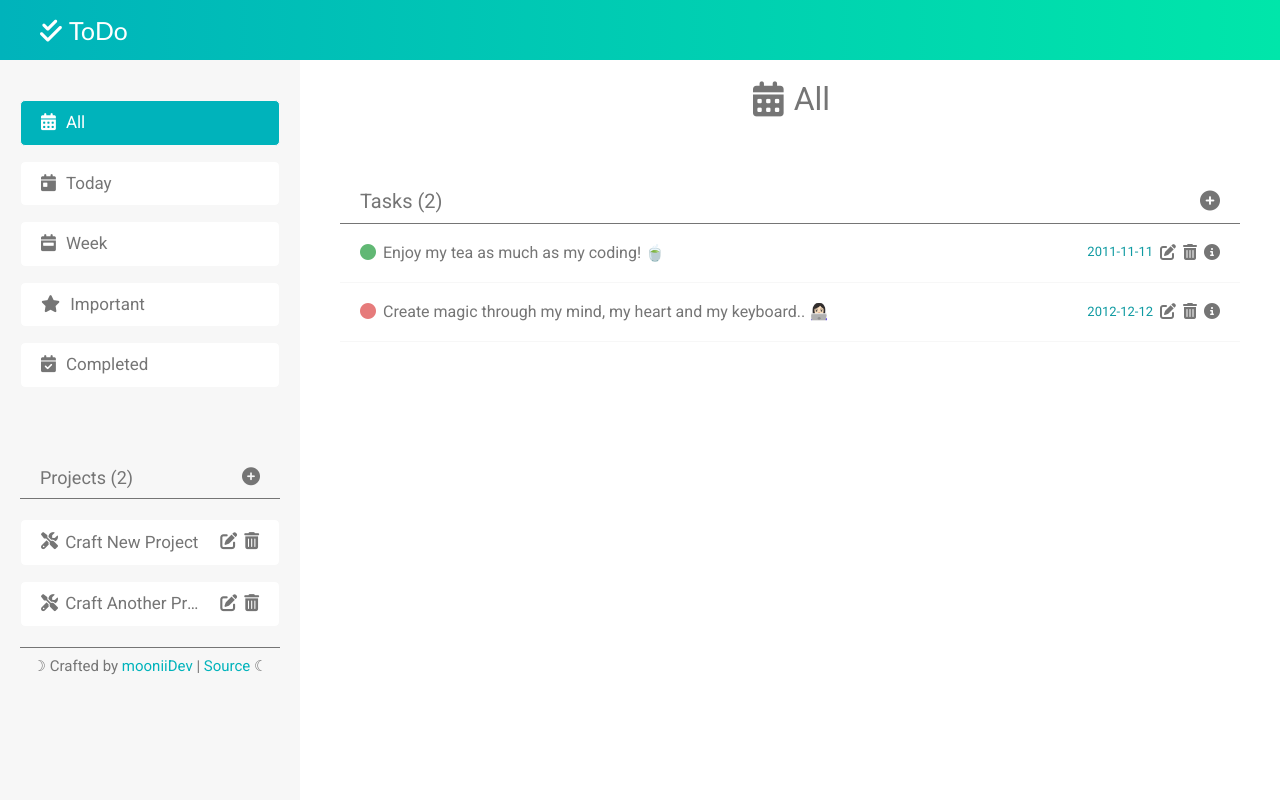
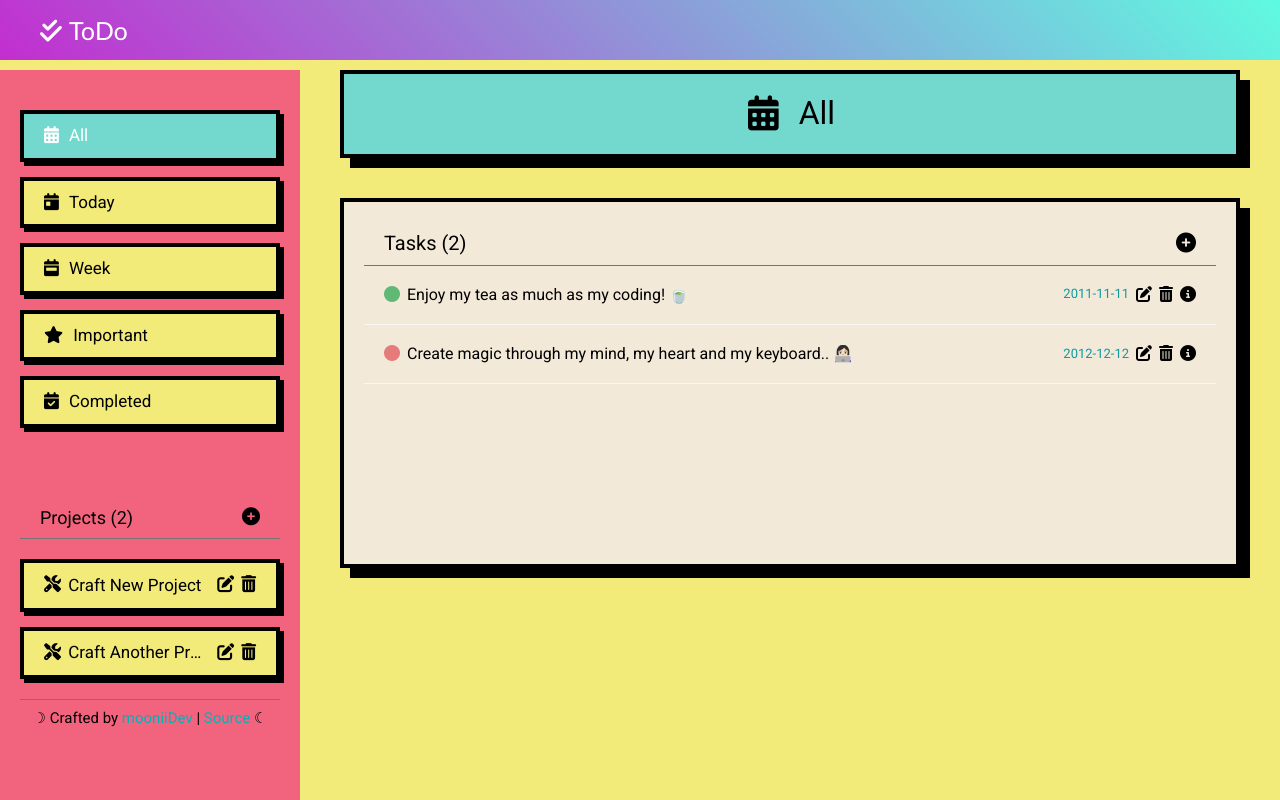
Before and after one commit to ken2213/todo_list, a plain HTML site: page index.html in a window 1280 px wide. Drawn offline with Linux system fonts and the light colour scheme; a web font is replaced by a local one.

Commit message:
improved UI

```diff
--- a/css/styles.css
+++ b/css/styles.css
@@ -11,13 +11,18 @@
   --yellow: #E6DB7B;
   --red: #E67B7B;
   --dark-red: #C46161;
+  --bg-yellow: #F2EA79;
+  --bg-red: #F2637E;
+  --bg-blue: #73D9CF;
+  --bg-orange: #F2BC79;
 }
 
 /* GENERAL STYLES */
 #body {
   font-family: 'Roboto', sans-serif;
   font-weight: 400;
-  color: var(--dark-grey);
+  color: black;
+  background-color: var(--bg-yellow);
 }
 h2 {
   font-weight: 500;
@@ -71,10 +76,14 @@ select:focus {
 
 /* HEADER */
 #header {
+  position: fixed;
+  top: 0;
+  z-index: 2;
+  width: 100%;
   display: flex;
   align-items: center;
   height: 60px;
-  background: linear-gradient(90deg, var(--aqua) 0%, var(--light-aqua) 100%);
+  background: linear-gradient(45deg, #c22ed0 0%, #5ffae0 100%);
   font-family: 'Lato', sans-serif;
 }
 .logo {
@@ -133,11 +142,12 @@ select:focus {
 /* NAVIGATION BAR */
 #sidebar-menu {
   position: fixed;
+  z-index: 1;
   overflow: auto;
   height: 100%;
   width: 300px;
   padding: 40px 20px;
-  background-color: var(--light-grey);
+  background-color: var(--bg-red);
   transition: transform 250ms;
 }
 #sidebar-menu p {
@@ -151,10 +161,11 @@ select:focus {
   padding: 12px 20px;
   background-color: var(--white);
   font-size: 17px;
-  color: var(--dark-grey);
+  color: black;
+  background-color: var(--bg-yellow);
+  border: 4px solid black;
+  box-shadow: 4px 4px black;
   text-decoration: none;
-  border: 1px solid var(--light-grey);
-  border-radius: 5px;
   transition: .3s;
 }
 .link p,
@@ -162,15 +173,16 @@ select:focus {
   padding-left: 3px;
 }
 .selected-link {
-  background-color: var(--aqua);
+  background-color: var(--bg-blue);
   color: var(--white);
 }
 .selected-link:hover {
-  background-color: var(--dark-aqua);
+  background-color: var(--bg-blue);
 }
 .link:not(.selected-link):hover,
 .project-link:not(.selected-link):hover {
-  border: 1px solid var(--aqua);
+  border: 3.5px solid black;
+  box-shadow: 0px 0px black;
   transition: .3s;
 }
 
@@ -203,6 +215,11 @@ select:focus {
   display: flex;
   justify-content: center;
   align-items: center;
+  margin: 70px 40px 40px 40px;
+  background-color: #73D9CF;
+  border: 4px solid black;
+  column-gap: 10px;
+  box-shadow: 10px 10px black;
 }
 .main-title-icon {
   font-size: 35px;
@@ -213,9 +230,13 @@ select:focus {
 
 /* TASKS */
 .tasks-div {
+  min-height: 370px;
   max-width: 1000px;
-  margin: 0 auto;
-  padding: 40px;
+  margin: 40px;
+  padding: 20px;
+  background-color: #F2E9D8;
+  border: 4px solid black;
+  box-shadow: 10px 10px black;
 }
 .tasks-title-div {
   display: flex;
@@ -370,7 +391,7 @@ select:focus {
 .modal-header {
   display: flex;
   justify-content: space-between;
-  background: linear-gradient(90deg, var(--aqua) 0%, var(--light-aqua) 100%);
+  background: linear-gradient(90deg, #c22ed0 0%, #5ffae0 100%);
   color: var(--white);
   border-top-left-radius: 5px;
   border-top-right-radius: 5px;
@@ -389,6 +410,19 @@ select:focus {
   font-weight: 700;
   cursor: pointer;
 }
+
+.fa-trash-alt:hover {
+  color: red;
+}
+
+.fa-info-circle:hover {
+  color: royalblue
+}
+
+.fa-plus-circle:hover {
+  color: green;
+}
+
 .modal-content {
   display: flex;
   flex-direction: column;
```
